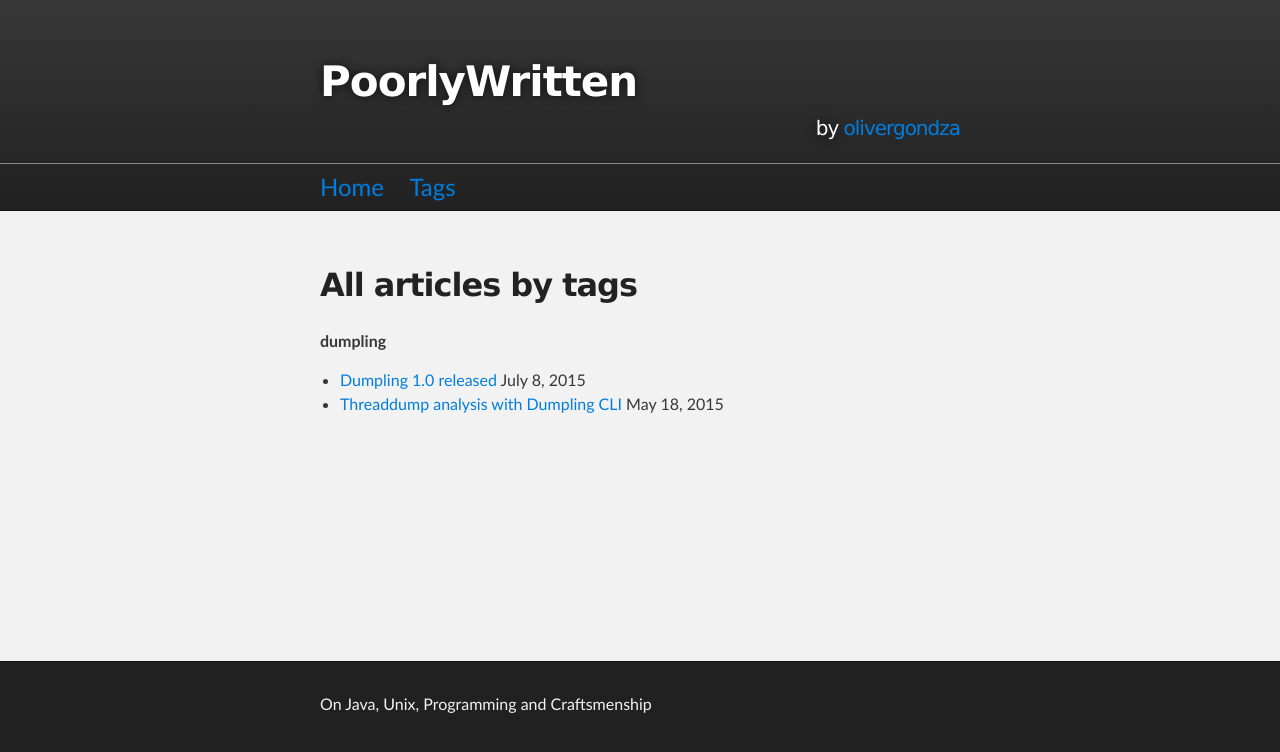
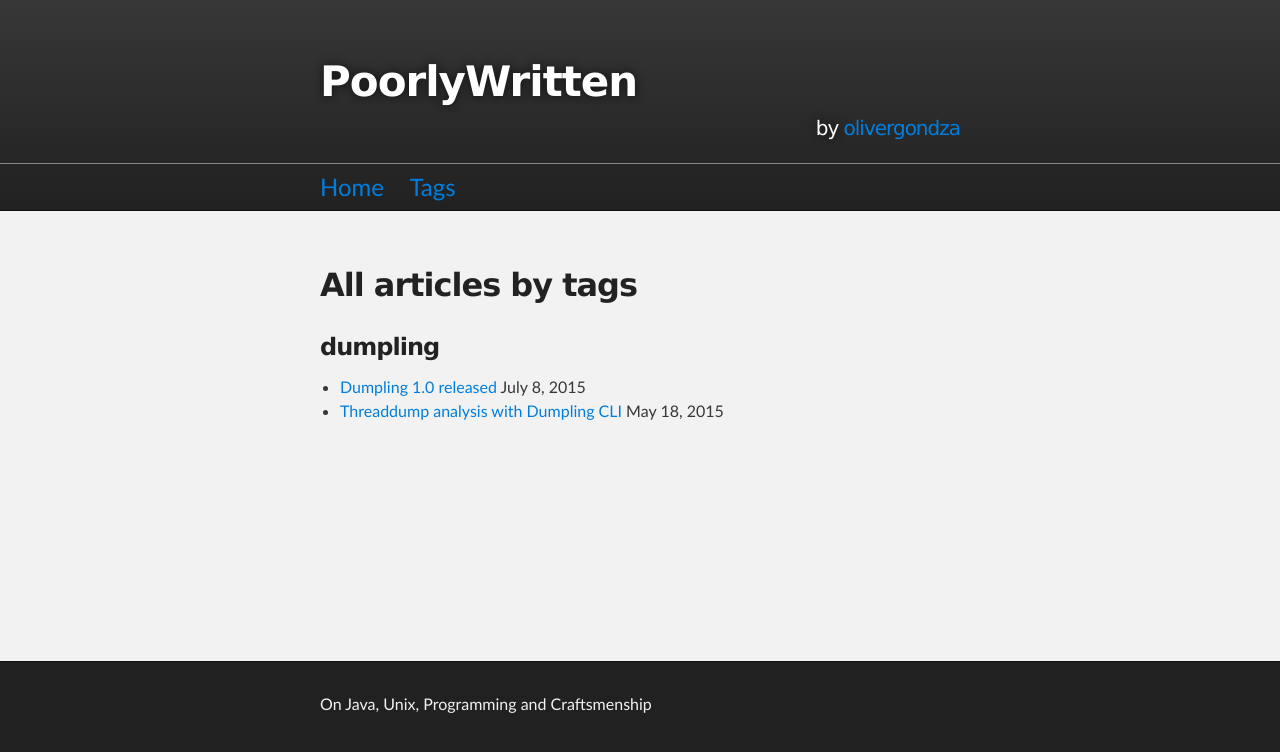
Before and after one commit to olivergondza/olivergondza.github.io, a Jekyll site: the page built from tags.html, in a window 1280 px wide. Shown: the top 752 px of the page. Built offline with Jekyll 4.4.1, drawn with Linux system fonts in a browser that asks for light colours; Markdown is read by kramdown in place of the engine named in the settings.

Commit message:
Adjust for redcarpet

```diff
--- a/tags.md
+++ b/tags.html
@@ -7,7 +7,7 @@ title: All articles by tags
   {% assign t = tag | first %}
   {% assign posts = tag | last %}
 
-  **{{ t | downcase }}**
+  <h3>{{ t | downcase }}</h3>
   <ul>
     {% for post in posts %}
       {% if post.tags contains t %}
```
